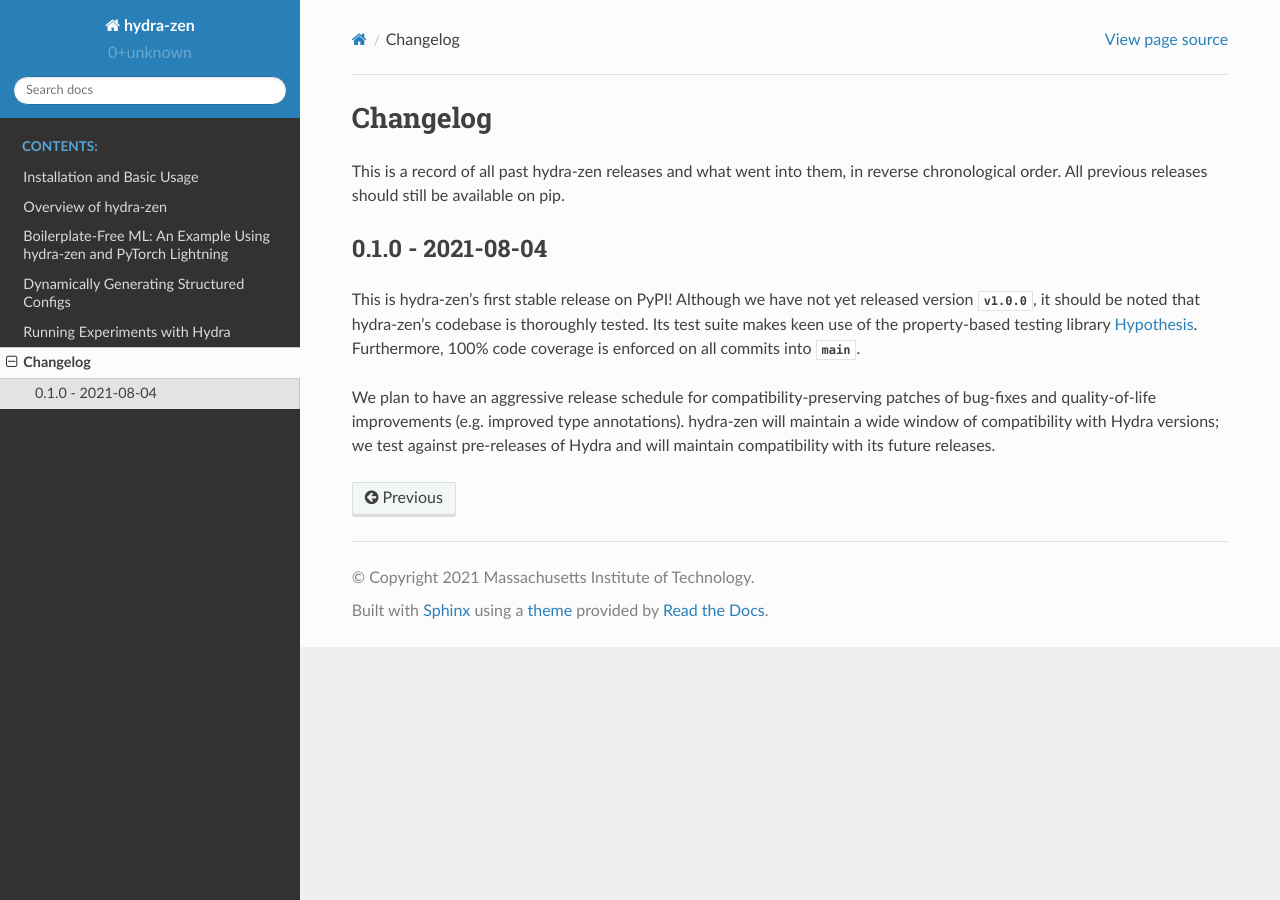
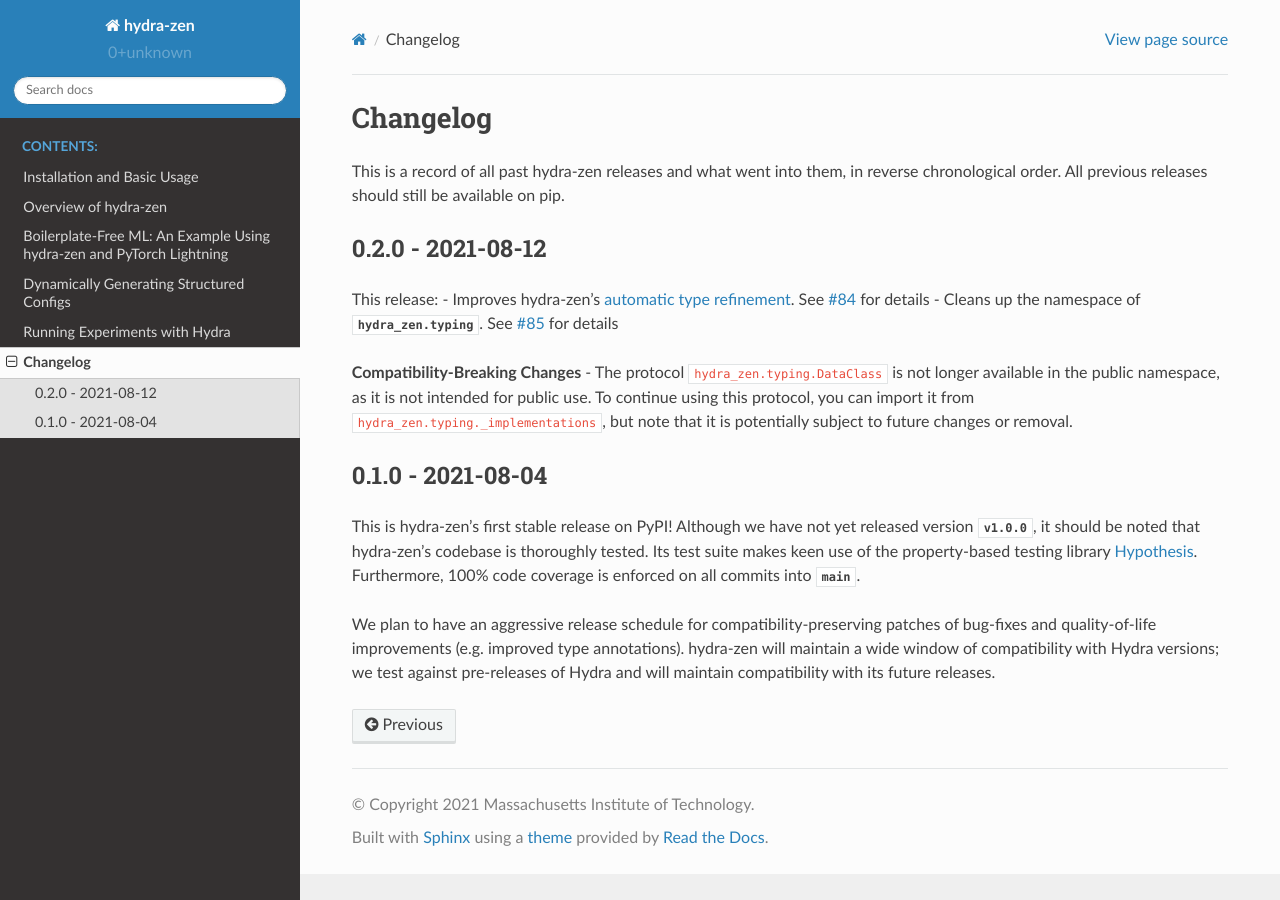
Before and after one commit to mit-ll-responsible-ai/hydra-zen, a Sphinx documentation site: the page built from docs/source/changes.rst, in a window 1280 px wide. Built offline with Sphinx 7.4.7 and the Read the Docs theme 2.0.0, drawn with Linux system fonts in a browser that asks for light colours.

Commit message:
Version 0.2.0 changelog entry

```diff
--- a/docs/source/changes.rst
+++ b/docs/source/changes.rst
@@ -4,6 +4,20 @@
 
 This is a record of all past hydra-zen releases and what went into them, in reverse chronological order.
 All previous releases should still be available on pip.
+
+.. _v0.2.0:
+
+------------------
+0.2.0 - 2021-08-12
+------------------
+
+This release:
+- Improves hydra-zen's `automatic type refinement <https://mit-ll-responsible-ai.github.io/hydra-zen/structured_configs.html#automatic-type-refinement>`_. See `#84 <https://github.com/mit-ll-responsible-ai/hydra-zen/pull/84>`_ for details
+- Cleans up the namespace of `hydra_zen.typing`. See `#85 <https://github.com/mit-ll-responsible-ai/hydra-zen/pull/85>`_ for details
+
+**Compatibility-Breaking Changes**
+- The protocol ``hydra_zen.typing.DataClass`` is not longer available in the public namespace, as it is not intended for public use. To continue using this protocol, you can import it from ``hydra_zen.typing._implementations``, but note that it is potentially subject to future changes or removal.
+
 
 .. _v0.1.0:
 
```
